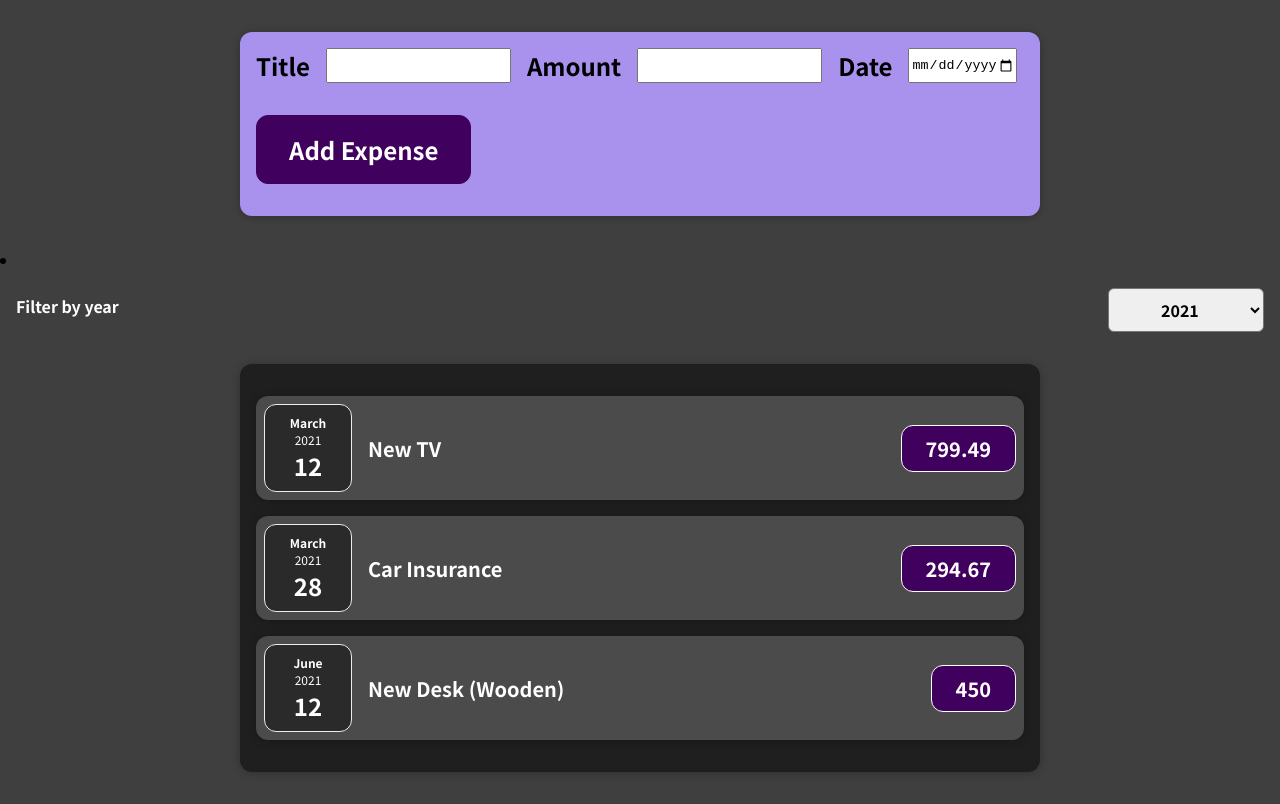
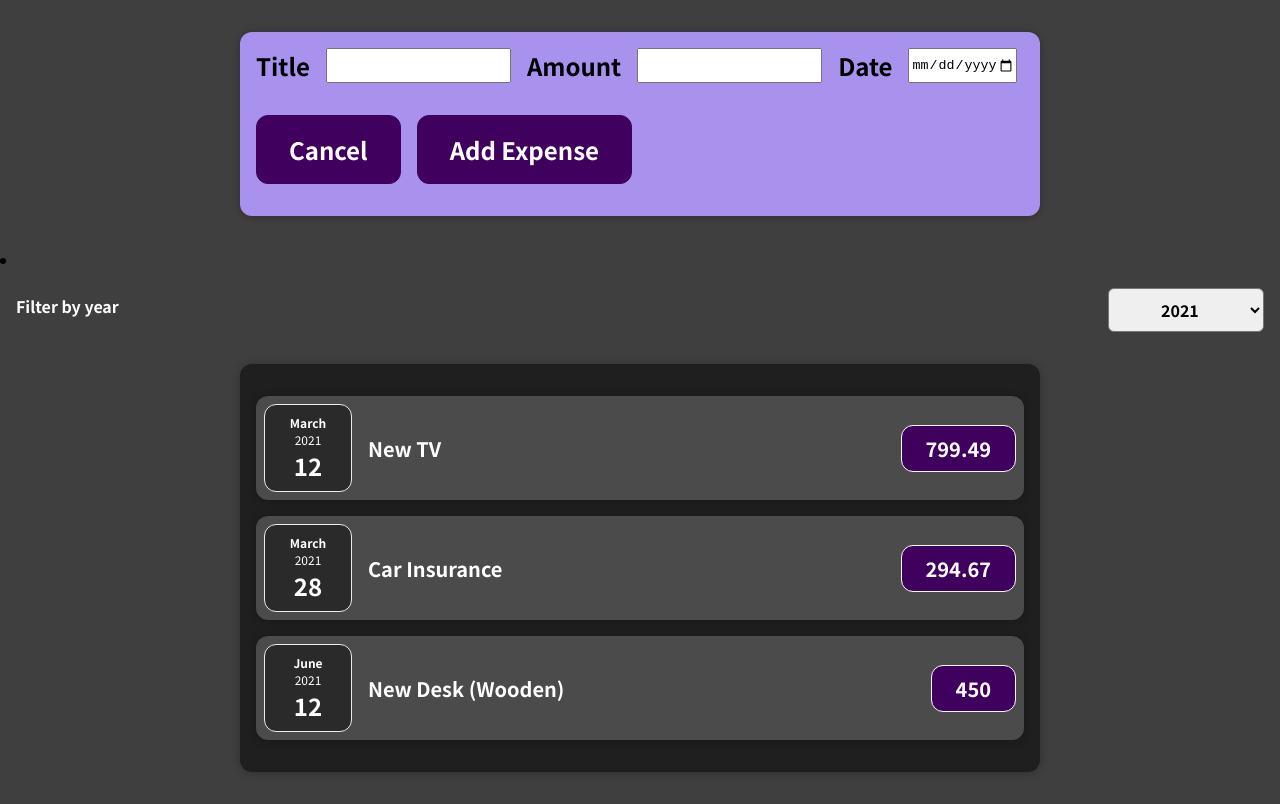
Before and after one commit to Kevin-Benelli/Udemy-React-Course-Work, a React (Create React App) app: page / in a window 1280 px wide. Both pictures are taken after a click on the button "Add New Expense". Built offline with nearby package versions, Linux system fonts and the light colour scheme.

Commit message:
added cancel button and restructured editing handler

```diff
--- a/src/components/NewExpense/ExpenseForm.js
+++ b/src/components/NewExpense/ExpenseForm.js
@@ -67,19 +67,11 @@ const ExpenseForm = (props) => {
     setEnteredTitle("");
     setEnteredAmount("");
     setEnteredDate("");
-    setIsAddExpenseShown(!isAddExpenseShown);
+    props.onStopEditingHandler();
   };
 
-  const addNewExpenseHandler = () => {
-    setIsAddExpenseShown(!isAddExpenseShown);
-    console.log(isAddExpenseShown);
-  };
-
-  let addNewExpense = (
-    <button onClick={addNewExpenseHandler}> Add New Expense </button>
-  );
-  if (isAddExpenseShown === true) {
-    addNewExpense = (
+  return (
+    <form onSubmit={submitHandler}>
       <div className="new-expense__controls">
         <div className="new-expense__controls">
           <label>Title</label>
@@ -113,12 +105,13 @@ const ExpenseForm = (props) => {
         </div>
 
         <div className="new-expense__actions">
+          <button type="button" onClick={props.onStopEditingHandler}>
+            Cancel
+          </button>
           <button type="submit">Add Expense</button>
         </div>
       </div>
-    );
-  }
-
-  return <form onSubmit={submitHandler}> {addNewExpense}</form>;
+    </form>
+  );
 };
 export default ExpenseForm;
--- a/src/components/NewExpense/NewExpense.js
+++ b/src/components/NewExpense/NewExpense.js
@@ -1,9 +1,11 @@
-import React from "react";
+import React, { useState } from "react";
 
 import ExpenseForm from "./ExpenseForm";
 import "./NewExpense.css";
 
 const NewExpense = (props) => {
+  const [isAddExpenseShown, setIsAddExpenseShown] = useState(false);
+
   const onSaveExpenseDataHandler = (enteredExpenseData) => {
     const expenseData = {
       ...enteredExpenseData,
@@ -13,11 +15,28 @@ const NewExpense = (props) => {
     props.onAddExpense(expenseData);
   };
 
-  return (
-    <div className="new-expense">
-      <ExpenseForm onSaveExpenseData={onSaveExpenseDataHandler} />
-    </div>
+  const addNewExpenseHandler = () => {
+    setIsAddExpenseShown(!isAddExpenseShown);
+    console.log(isAddExpenseShown);
+  };
+
+  const stopEditingHandler = () => {
+    setIsAddExpenseShown(!isAddExpenseShown);
+  };
+
+  let addNewExpense = (
+    <button onClick={addNewExpenseHandler}> Add New Expense </button>
   );
+  if (isAddExpenseShown === true) {
+    addNewExpense = (
+      <ExpenseForm
+        onSaveExpenseData={onSaveExpenseDataHandler}
+        onStopEditingHandler={stopEditingHandler}
+      />
+    );
+  }
+
+  return <div className="new-expense">{addNewExpense}</div>;
 };
 
 export default NewExpense;
```
